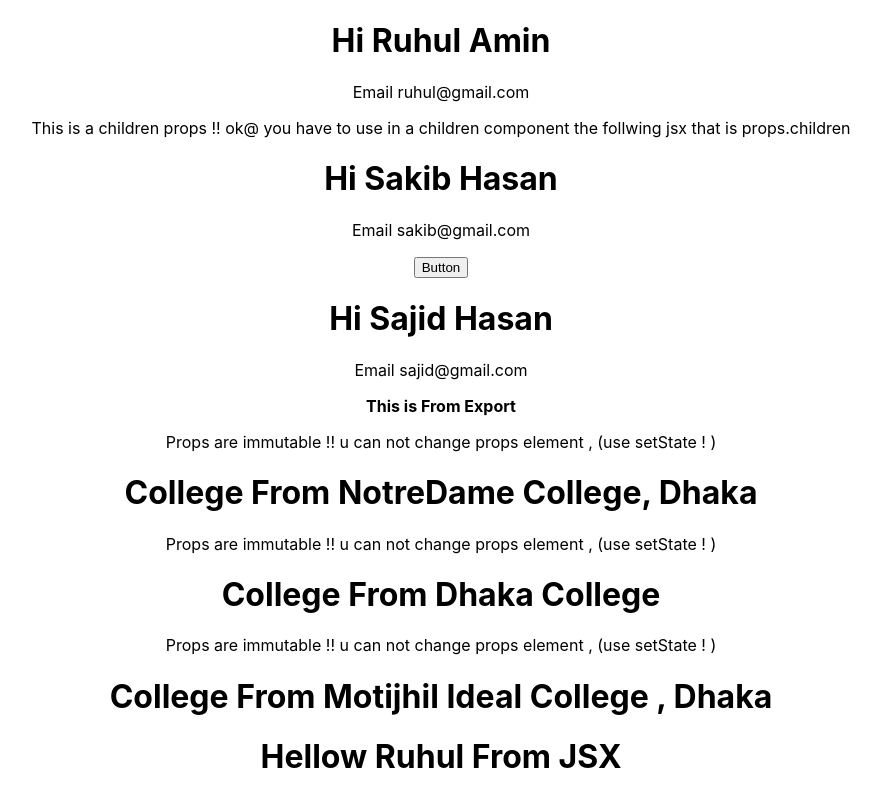
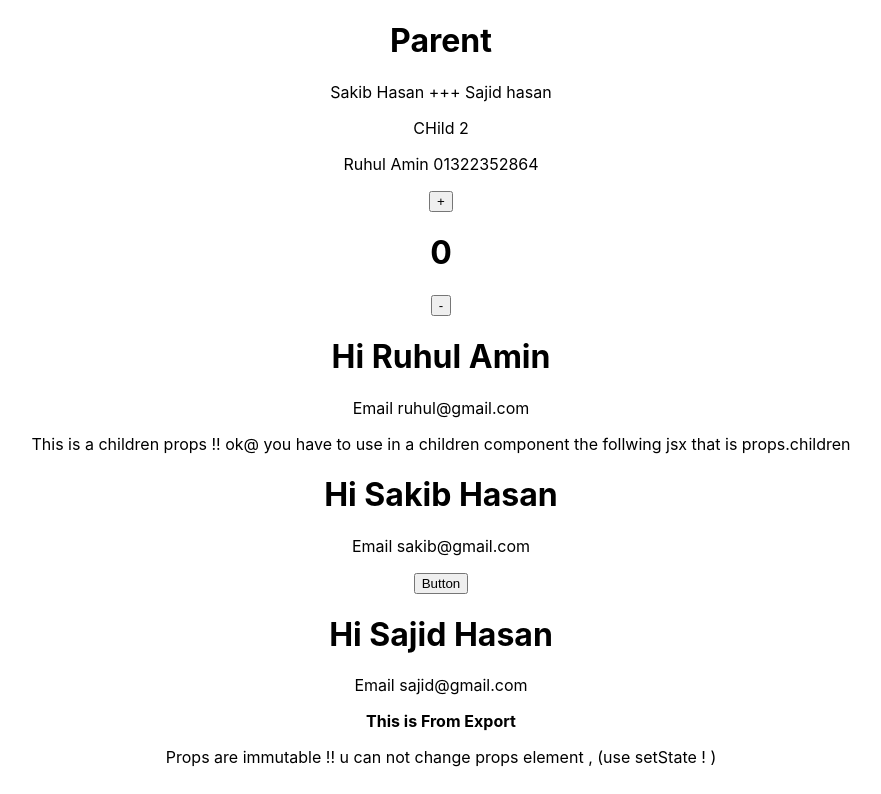
Before and after one commit to MohammadRuhulAmin/react-step-by-step-tutorial, a React (Create React App) app: page / in a window 1280 px wide. Shown: the top 794 px of the page, without its empty margins (199-1080 px from the left). Built offline with nearby package versions, Linux system fonts and the light colour scheme.

Commit message:
Tutorial 12

```diff
--- a/src/App.js
+++ b/src/App.js
@@ -7,9 +7,13 @@ import Hello from './components/Hello';
 import Message from './components/Message';
 import Counter from './components/Counter';
 import Distructor from './components/Distructor'
+import Counter2 from './components/Counter2';
+import Parent from './components/Parent';
 function App() {
   return (
     <div className="App">
+      <Parent/>
+      <Counter2/>
       <Greet name="Ruhul Amin " email="ruhul@gmail.com">
         <p>This is a children props !! ok@ you have to use in a children component the follwing jsx that is  props.children  </p>
       </Greet>
--- /dev/null
+++ b/src/components/Child.js
@@ -0,0 +1,11 @@
+import React from "react"
+const Child = ({name,contact})=>{
+    return (
+        <div>
+
+            <p>{name} {contact}</p>
+            <grandChield name="sakib hasan+++" contact="01432288711"/>
+        </div>
+    )
+}
+export default Child
--- /dev/null
+++ b/src/components/Child2.js
@@ -0,0 +1,19 @@
+import React ,{Component} from "react"
+
+
+class Child2 extends Component{
+    render(){
+        const {name,contact} = this.props
+        return(
+            <div>
+                <p>{this.props.name} +++ {this.props.contact}</p>
+                <p>CHild 2 </p>
+
+            </div>
+        )
+    }
+
+
+}
+
+export default Child2
--- /dev/null
+++ b/src/components/Counter2.js
@@ -0,0 +1,40 @@
+import React ,{Component} from 'react'
+
+class Counter2 extends Component {
+    constructor(props){
+        super(props);
+        this.state = {
+            count : 0,
+        }
+    }
+    increment(){
+        this.setState({
+            count : this.state.count+1,
+        },
+        ()=>{
+            console.log("This is for increment ! ");
+        }
+        )
+    }
+    decrement(){
+        this.setState({
+            count :this.state.count-1,
+        },()=>{
+            console.log("call back operation ! ")
+        }
+        )
+    }
+    render(){
+        return(
+            <div>
+                <button onClick={()=>this.increment()}>+</button>
+                <h1>{this.state.count} </h1>
+                <button onClick={()=>this.decrement()}>-</button>
+            </div>
+        )
+    }
+
+
+}
+
+export default Counter2
--- /dev/null
+++ b/src/components/Parent.js
@@ -0,0 +1,16 @@
+import React  from "react"
+import Child from "./Child"
+import Child2 from "./Child2"
+
+const Parent = ()=>{
+    return(
+        <div>
+            <h1>Parent </h1>
+            <Child2 name="Sakib Hasan" contact="Sajid hasan"/>
+            <Child name="Ruhul Amin" contact = "01322352864"/>
+        </div>
+    )
+
+}
+
+export default Parent
--- a/src/components/Welcome.js
+++ b/src/components/Welcome.js
@@ -3,7 +3,6 @@ import React,{Component} from 'react'
 class Welcome extends Component{
     constructor(){
         super()
-
     }
     render(props){
         //disstructing props
```
